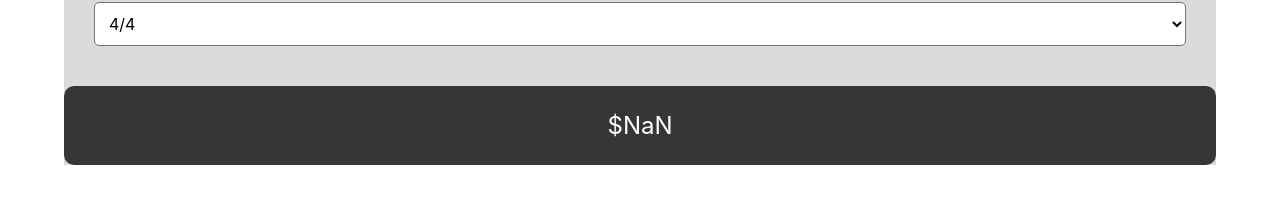
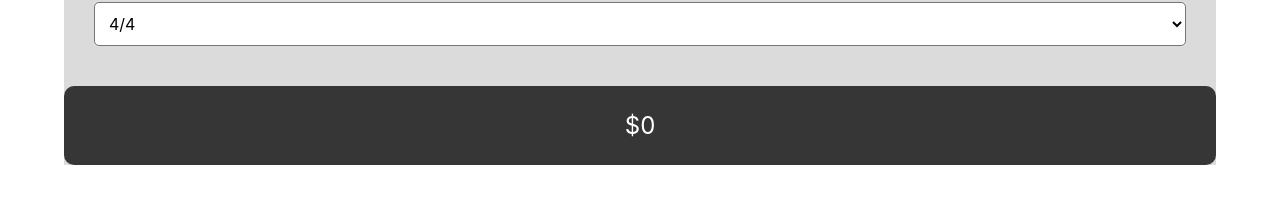
Before and after one commit to clyde30/board-foot-calc, a React (Create React App) app: page / in a window 1280 px wide. Shown: the part 508-712 px from the top of the page. Built offline with nearby package versions, Linux system fonts and the light colour scheme.

Commit message:
price is ) before calculation

```diff
--- a/src/App.js
+++ b/src/App.js
@@ -11,7 +11,7 @@ export default function App() {
   const [thickness, setThickness] = useState();
   const [price, setPrice] = useState();
   const bf = calculateBoardFeet(width, length, thickness);
-  const amount = bf * price
+  let amount = (bf * price) || 0;
 
   return (
     <div className="App">
@@ -25,7 +25,7 @@ export default function App() {
               <label>Price</label>
             </div>
             <div>
-              <input type="text" placeholder="$" value={price} onChange={e => setPrice(e.target.value)}/>
+              <input type="number" placeholder="$" value={price} onChange={e => setPrice(e.target.value)}/>
             </div>
           </div>
           <div className="input">
```
